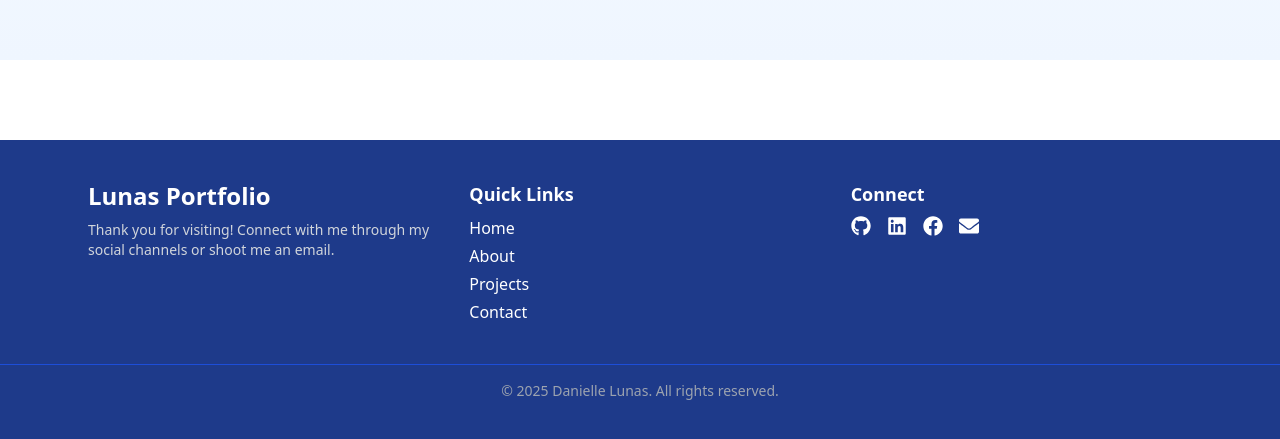
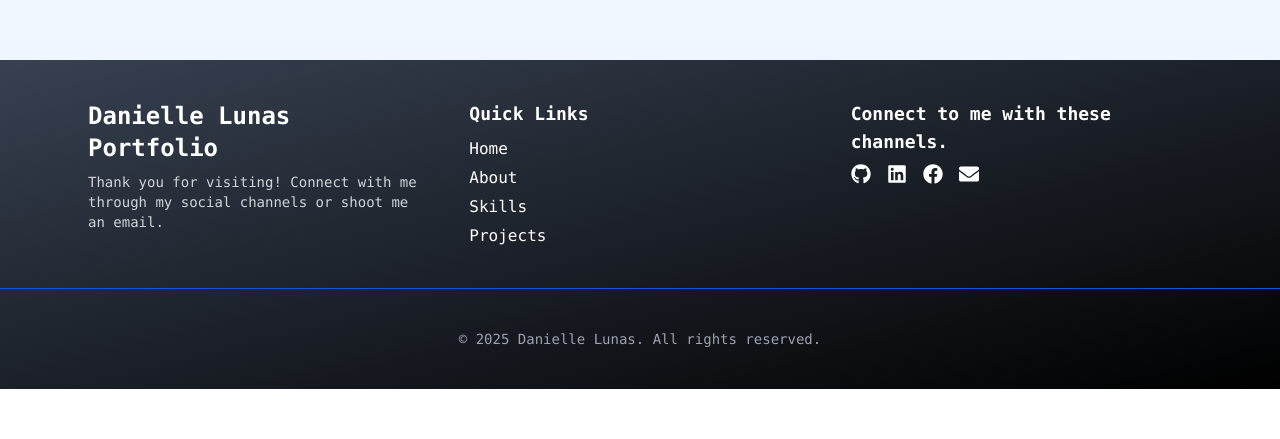
Before and after one commit to miracl3-dreams/my-portfolio, a React (Vite) app: page / in a window 1280 px wide. Shown: the part 2380-2819 px from the top of the page. After the commit the page ends 2769 px from the top, so only its background shows below. Built offline with nearby package versions, Linux system fonts and the light colour scheme.

Commit message:
feat: connecting my links

```diff
--- a/src/components/Footer.jsx
+++ b/src/components/Footer.jsx
@@ -4,74 +4,74 @@ import { FaGithub, FaLinkedin, FaFacebook, FaEnvelope } from "react-icons/fa";
 const Footer = () => {
   return (
     <>
-      <footer className="bg-blue-900 text-white py-10 mt-20">
+      <footer className="bg-gradient-to-br from-gray-700 to-black text-white py-10">
         <div className="max-w-6xl mx-auto px-6 grid grid-cols-1 md:grid-cols-3 gap-10 text-center md:text-left">
           <div>
-            <h2 className="text-2xl font-bold mb-2">Lunas Portfolio</h2>
-            <p className="text-gray-300 text-sm">
+            <h2 className="text-2xl font-bold mb-2 font-mono">Danielle Lunas Portfolio</h2>
+            <p className="text-gray-300 text-sm font-mono">
               Thank you for visiting! Connect with me through my social channels
               or shoot me an email.
             </p>
           </div>
 
           <div>
-            <h3 className="font-semibold text-lg mb-2">Quick Links</h3>
+            <h3 className="font-semibold text-lg mb-2 font-mono">Quick Links</h3>
             <ul className="space-y-1">
               <li>
-                <a href="/home" className="hover:text-blue-300">
+                <a href="/home" className="hover:text-blue-300 font-mono">
                   Home
                 </a>
               </li>
               <li>
-                <a href="/about" className="hover:text-blue-300">
+                <a href="/about" className="hover:text-blue-300 font-mono">
                   About
                 </a>
               </li>
               <li>
-                <a href="/projects" className="hover:text-blue-300">
-                  Projects
+                <a href="/skills" className="hover:text-blue-300 font-mono">
+                  Skills
                 </a>
               </li>
               <li>
-                <a href="/contact" className="hover:text-blue-300">
-                  Contact
+                <a href="/projects" className="hover:text-blue-300 font-mono">
+                  Projects
                 </a>
               </li>
             </ul>
           </div>
 
           <div>
-            <h3 className="font-semibold text-lg mb-2">Connect</h3>
+            <h3 className="font-semibold text-lg mb-2 font-mono">Connect to me with these channels.</h3>
             <div className="flex justify-center md:justify-start gap-4 text-xl">
               <a
-                href="https://github.com"
+                href="https://github.com/miracl3-dreams"
                 target="_blank"
                 rel="noopener noreferrer"
               >
-                <FaGithub className="hover:text-blue-300" />
+                <FaGithub className="hover:text-blue-300 font-mono" />
               </a>
               <a
-                href="https://linkedin.com"
+                href="https://www.linkedin.com/in/danielle-lunas-395025280/"
                 target="_blank"
                 rel="noopener noreferrer"
               >
-                <FaLinkedin className="hover:text-blue-300" />
+                <FaLinkedin className="hover:text-blue-300 font-mono" />
               </a>
               <a
-                href="https://facebook.com"
+                href="https://www.facebook.com/mnemosynedan.06/"
                 target="_blank"
                 rel="noopener noreferrer"
               >
-                <FaFacebook className="hover:text-blue-300" />
+                <FaFacebook className="hover:text-blue-300 font-mono" />
               </a>
-              <a href="mailto:youremail@example.com">
-                <FaEnvelope className="hover:text-blue-300" />
+              <a href="mailto:lunas.danielle.10262002@gmail.com">
+                <FaEnvelope className="hover:text-blue-300 font-mono" />
               </a>
             </div>
           </div>
         </div>
 
-        <div className="mt-10 border-t border-blue-700 pt-4 text-center text-sm text-gray-400">
+        <div className="mt-10 border-t border-blue-700 pt-10 text-center text-sm text-gray-400 font-mono">
           &copy; {new Date().getFullYear()} Danielle Lunas. All rights reserved.
         </div>
       </footer>
```
